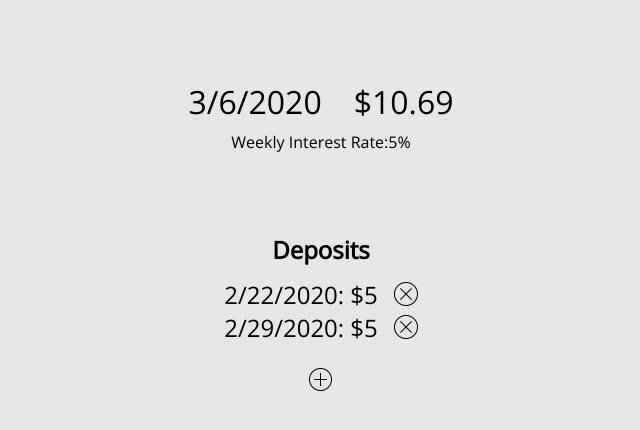
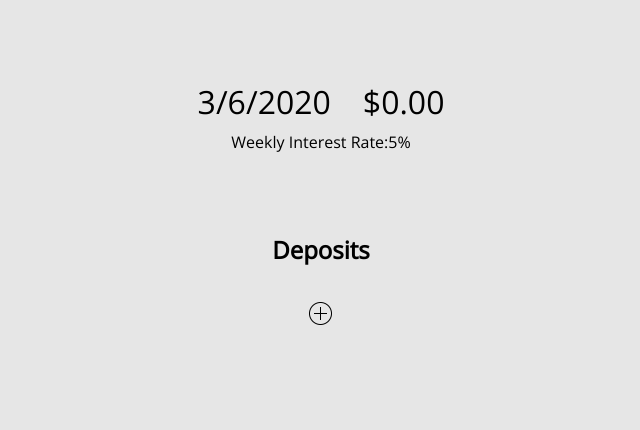
Before and after one commit to odedw/compound-interest-calculator, a React (Create React App) app: page / in a window 1280 px wide. Shown: the top 430 px of the page, without its empty margins (319-959 px from the left). Built offline with nearby package versions, Linux system fonts and the light colour scheme.

Commit message:
remove all deposits

```diff
--- a/src/App.tsx
+++ b/src/App.tsx
@@ -90,11 +90,12 @@ function App() {
 
   const [weeklyRate, setWeeklyRate] = useState(data.weeklyRate);
   const [deposits, setDeposits] = useState(
-    data.deposits.map(d => new Deposit(d.date, d.amount))
+    data.deposits.map((d: any) => new Deposit(d.date, d.amount))
   );
   const [currentDatePickerVisible, setCurrentDatePickerVisible] = useState(
     false
   );
+
   const [addDepositVisible, setAddDepositVisible] = useState(false);
   const [addDepositDate, setAddDepositDate] = useState(
     new Date(new Date().toDateString())
--- a/src/data.json
+++ b/src/data.json
@@ -1,13 +1,4 @@
 {
   "weeklyRate": 5,
-  "deposits": [
-    {
-      "amount": 5,
-      "date": "2/22/2020"
-    },
-    {
-      "amount": 5,
-      "date": "2/29/2020"
-    }
-  ]
+  "deposits": []
 }
```
